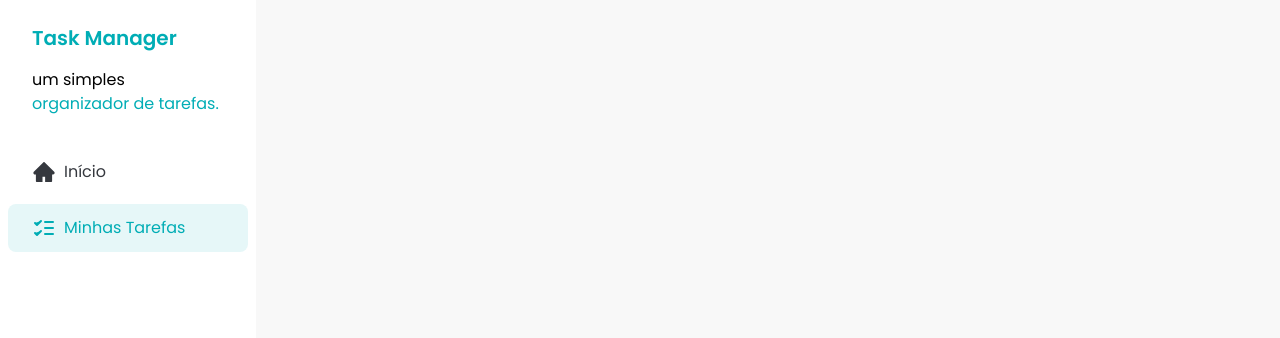
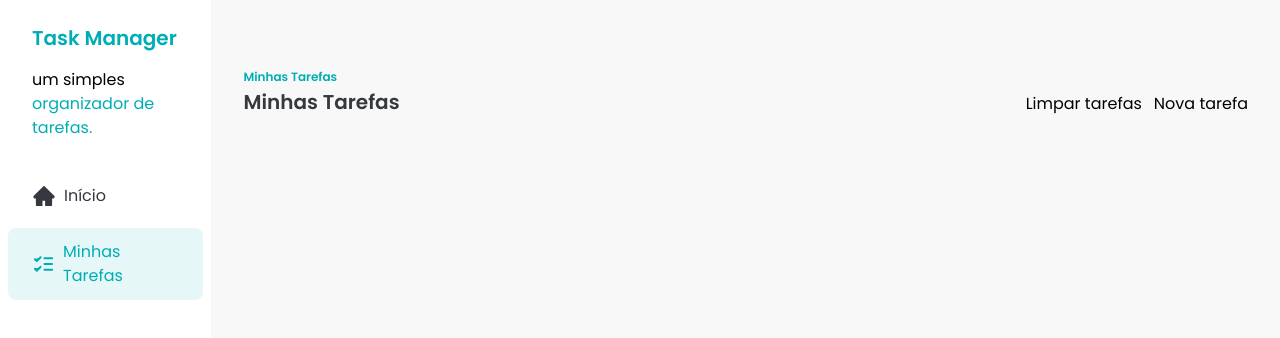
Before and after one commit to okayosilva/fsc-task-manager, a React (Vite) app: page / in a window 1280 px wide. Shown: the top 338 px of the page. Built offline with nearby package versions, Linux system fonts and the light colour scheme.

Commit message:
feat: header tasks

```diff
--- a/src/App.jsx
+++ b/src/App.jsx
@@ -1,9 +1,11 @@
 import { Sidebar } from './components/Sidebar';
+import { Tasks } from './components/Tasks';
 
 function App() {
   return (
-    <div className="">
+    <div className="flex">
       <Sidebar />
+      <Tasks />
     </div>
   );
 }
--- /dev/null
+++ b/src/components/Tasks/index.jsx
@@ -0,0 +1,21 @@
+export const Tasks = () => {
+  return (
+    <div className="w-full px-8 py-16">
+      <div className="flex justify-between">
+        <div className="">
+          <span className="text-xs font-semibold text-[#00ADB5]">
+            Minhas Tarefas
+          </span>
+          <h2 className="text-xl font-semibold text-[#35383E]">
+            Minhas Tarefas
+          </h2>
+        </div>
+
+        <div className="flex items-end gap-3">
+          <button>Limpar tarefas</button>
+          <button>Nova tarefa</button>
+        </div>
+      </div>
+    </div>
+  );
+};
```
